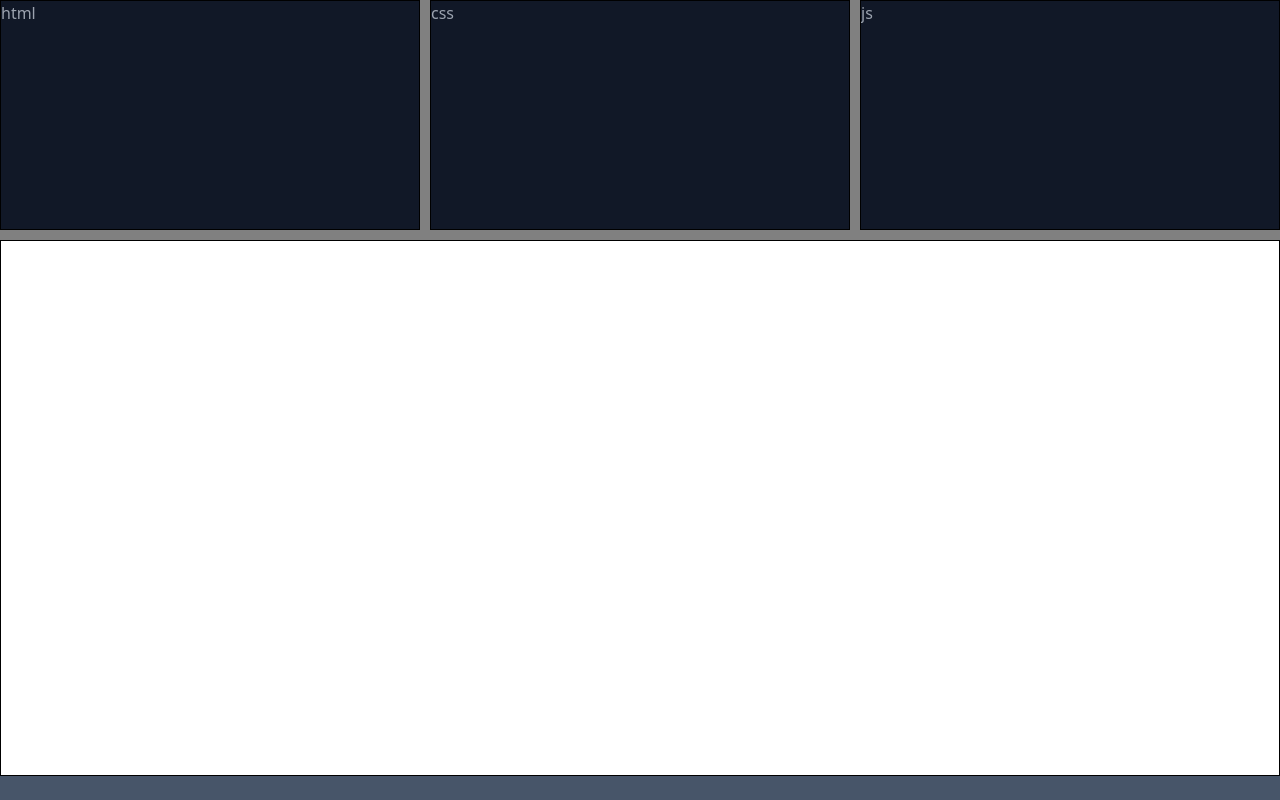
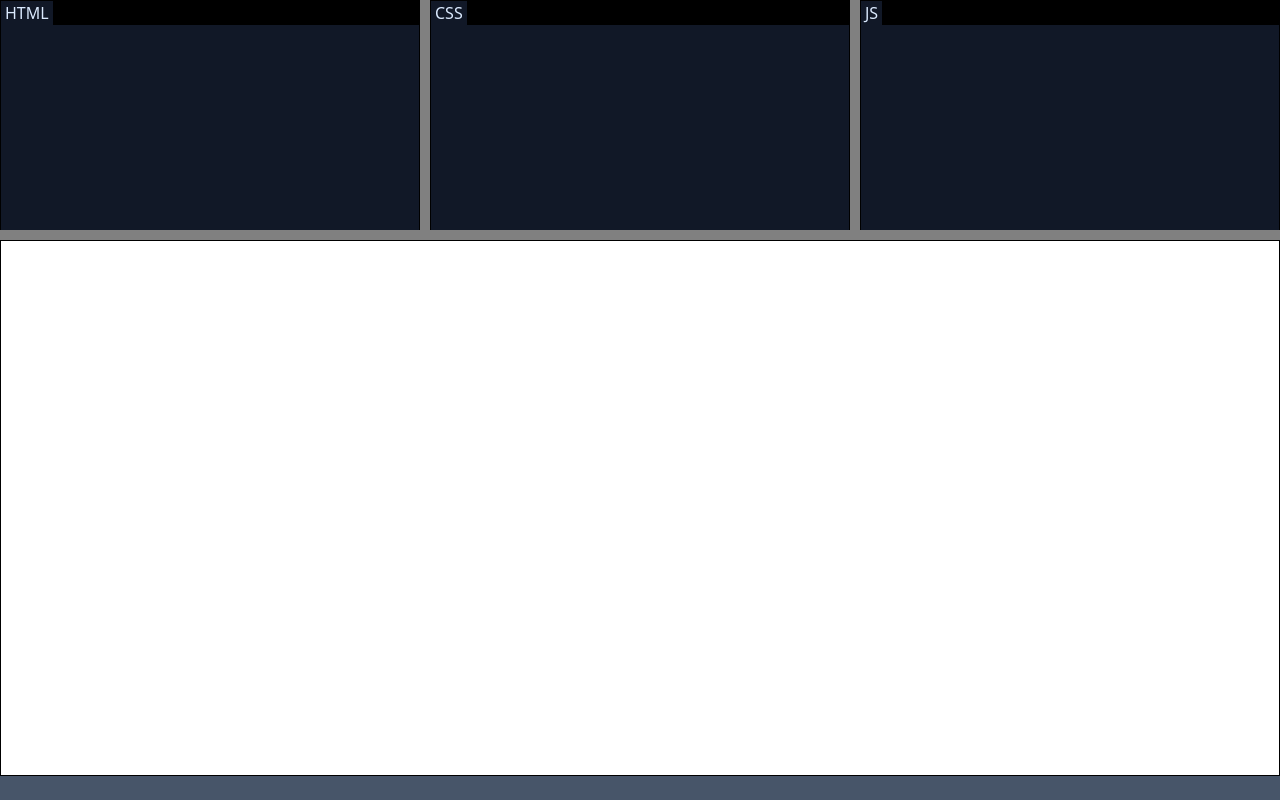
Before and after one commit to burhanuddin-limdi/Pencil-code, a website: page index.html in a window 1280 px wide. Drawn offline with Linux system fonts and the light colour scheme.

Commit message:
few changes

```diff
--- a/index.html
+++ b/index.html
@@ -9,25 +9,59 @@
     <title>Document</title>
   </head>
   <body class="bg-slate-600">
-    <main class="w-full" onmousemove="drag(event);verDrag(event)" onmouseup="endDrag()">
-      <textarea
-        class="border-black border bg-gray-900 text-blue-100 focus:outline-none overflow-auto resize-none"
+    <nav></nav>
+    <main
+      class="w-full"
+      onmousemove="drag(event);verDrag(event)"
+      onmouseup="endDrag()"
+    >
+      <div
+        class="border-black border"
         id="html"
-        placeholder="html"
-      ></textarea>
-      <div id="left-drag" onmousedown="leftDrag()" class="cursor-col-resize"></div>
-      <textarea
-        class="border-black border bg-gray-900 text-blue-100 focus:outline-none overflow-auto resize-none"
+      >
+      <div class="w-full bg-black">
+        <div class="w-fit bg-gray-900 text-blue-100 px-1">HTML</div>
+      </div>
+        <textarea
+          class="w-full h-full bg-gray-900 text-blue-100 focus:outline-none overflow-hidden resize-none"l"
+        ></textarea>
+      </div>
+
+      <div
+        id="left-drag"
+        onmousedown="leftDrag()"
+        class="cursor-col-resize"
+      ></div>
+      <div
+        class="border-black border"
         id="css"
-        placeholder="css"
-      ></textarea>
-      <div id="right-drag" onmousedown="rightDrag()" class="cursor-col-resize"></div>
-      <textarea
-        class="border-black border bg-gray-900 text-blue-100 focus:outline-none overflow-auto resize-none"
-        id="js"
-        placeholder="js"
-      ></textarea>
-      <div id="bottom-drag" class="cursor-row-resize" onmousedown="verDragStart()" onmouseup="verDragEnd()"></div>
+      >
+      <div class="w-full bg-black">
+        <div class="w-fit bg-gray-900 text-blue-100 px-1">CSS</div>
+      </div>
+        <textarea
+          class="w-full h-full bg-gray-900 text-blue-100 focus:outline-none overflow-hidden resize-none""
+        ></textarea>
+      </div>
+      <div
+        id="right-drag"
+        onmousedown="rightDrag()"
+        class="cursor-col-resize"
+      ></div>
+      <div class="border-black border" id="js">
+        <div class="w-full bg-black">
+          <div class="w-fit bg-gray-900 text-blue-100 px-1">JS</div>
+        </div>
+        <textarea
+          class="w-full h-full bg-gray-900 text-blue-100 focus:outline-none overflow-hidden resize-none"
+        ></textarea>
+      </div>
+      <div
+        id="bottom-drag"
+        class="cursor-row-resize"
+        onmousedown="verDragStart()"
+        onmouseup="verDragEnd()"
+      ></div>
       <iframe class="bg-white w-full h-[67vh]" id="code"></iframe>
     </main>
   </body>
```
Also changed, not shown: output.css.
